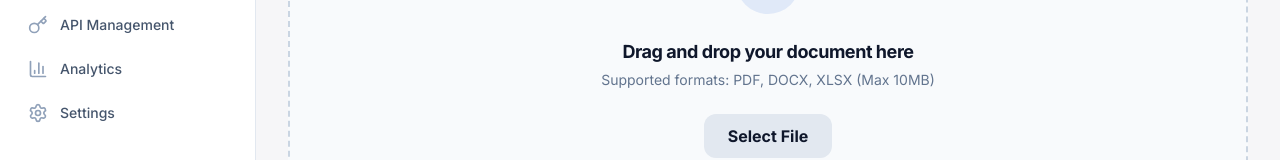
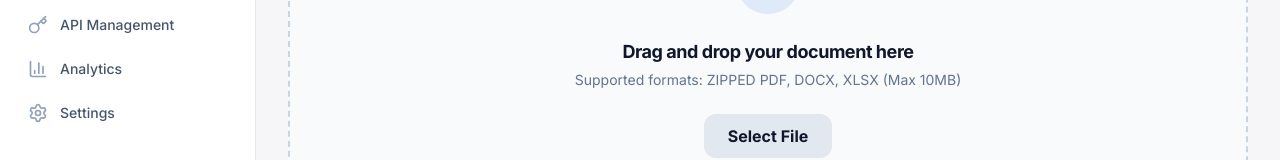
Before and after one commit to Ohaya-Michael/VisionAI-image-textocr-frontend, a React (Vite) app: page / in a window 1280 px wide. Both pictures are taken after a click on the button "Batch Processing". Shown: the part 300-460 px from the top of the page. Built offline with nearby package versions, Linux system fonts and the light colour scheme; no server answers.

Commit message:
Added better description for upload

```diff
--- a/src/components/BatchProcessing.tsx
+++ b/src/components/BatchProcessing.tsx
@@ -99,7 +99,7 @@ return (
                 {selectedFile ? 'Document selected' : 'Drag and drop your document here'}
               </p>
               <p className="text-sm text-slate-500 dark:text-slate-400">
-                Supported formats: PDF, DOCX, XLSX (Max 10MB)
+                Supported formats: ZIPPED PDF, DOCX, XLSX (Max 10MB)
               </p>
             </div>
             {!selectedFile && (
```
